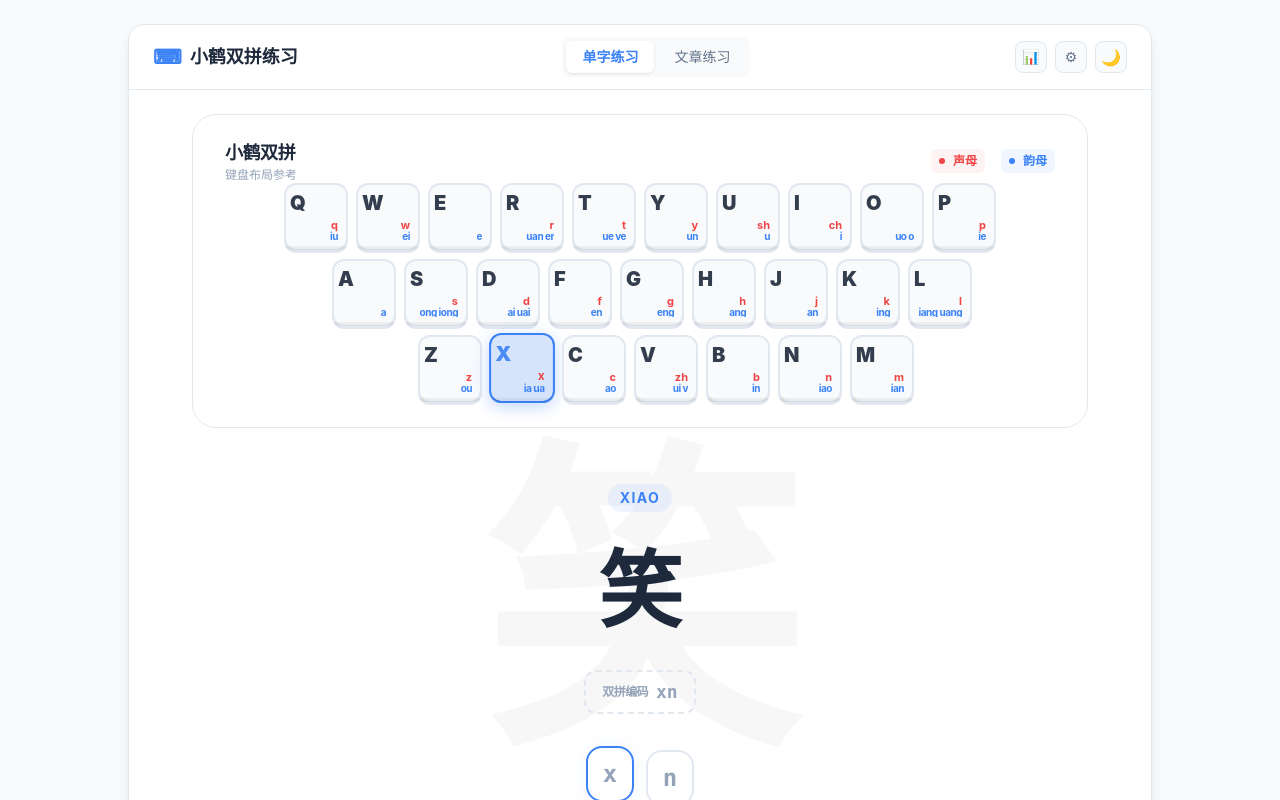
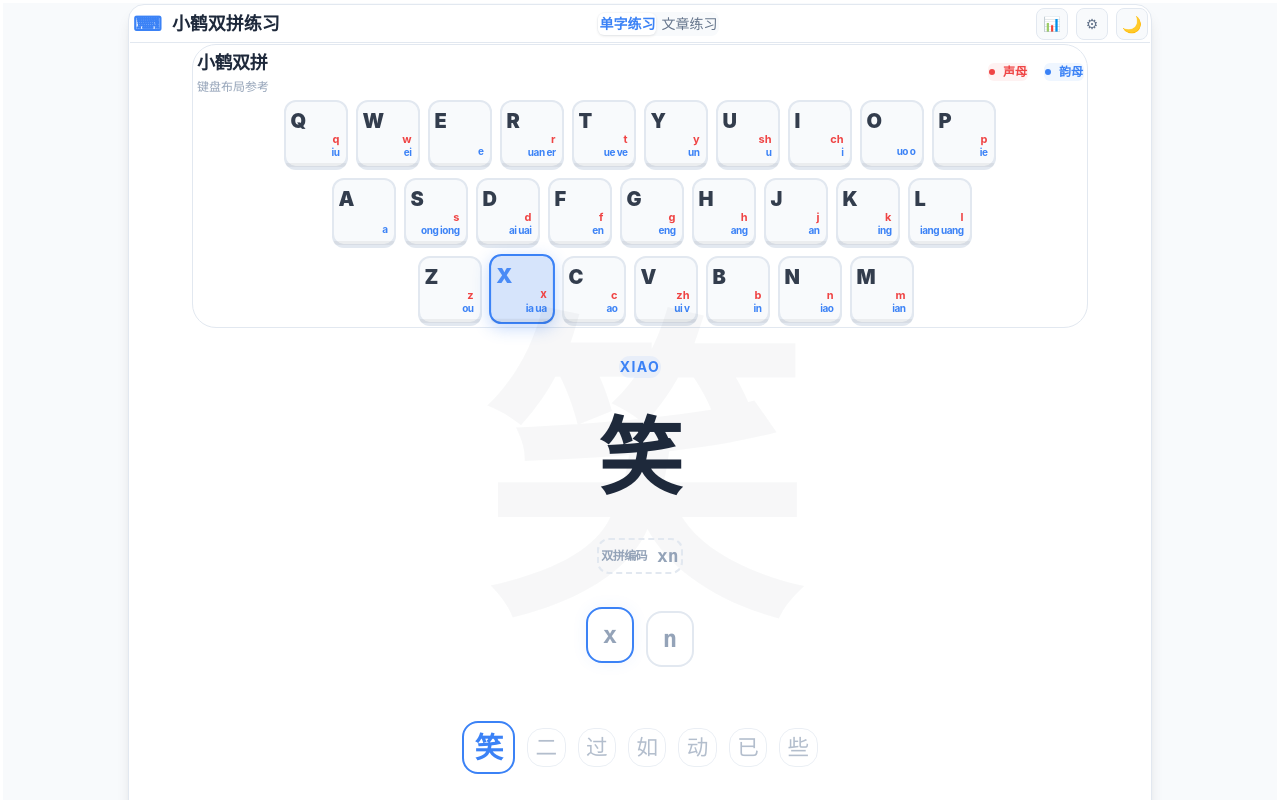
Before and after one commit to slnlkd/flypy-typing, a React (Vite) app: page / in a window 1280 px wide. Shown: the top 800 px of the page. Built offline with nearby package versions, Linux system fonts and the light colour scheme.

Commit message:
fix: use valid global padding unit in index.css

```diff
--- a/src/index.css
+++ b/src/index.css
@@ -36,7 +36,7 @@
 
 * {
   margin: 0;
-  padding: 1;
+  padding: 1px;
   box-sizing: border-box;
 }
 
```
